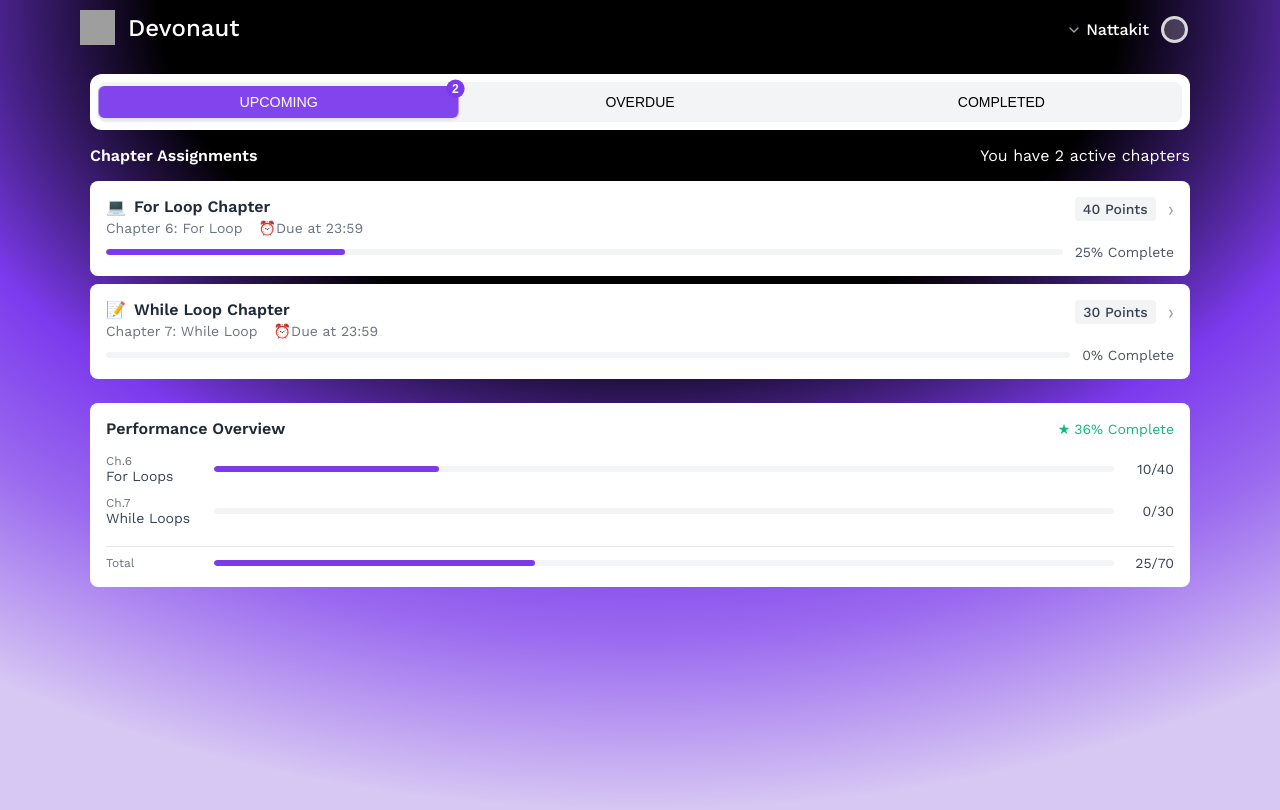
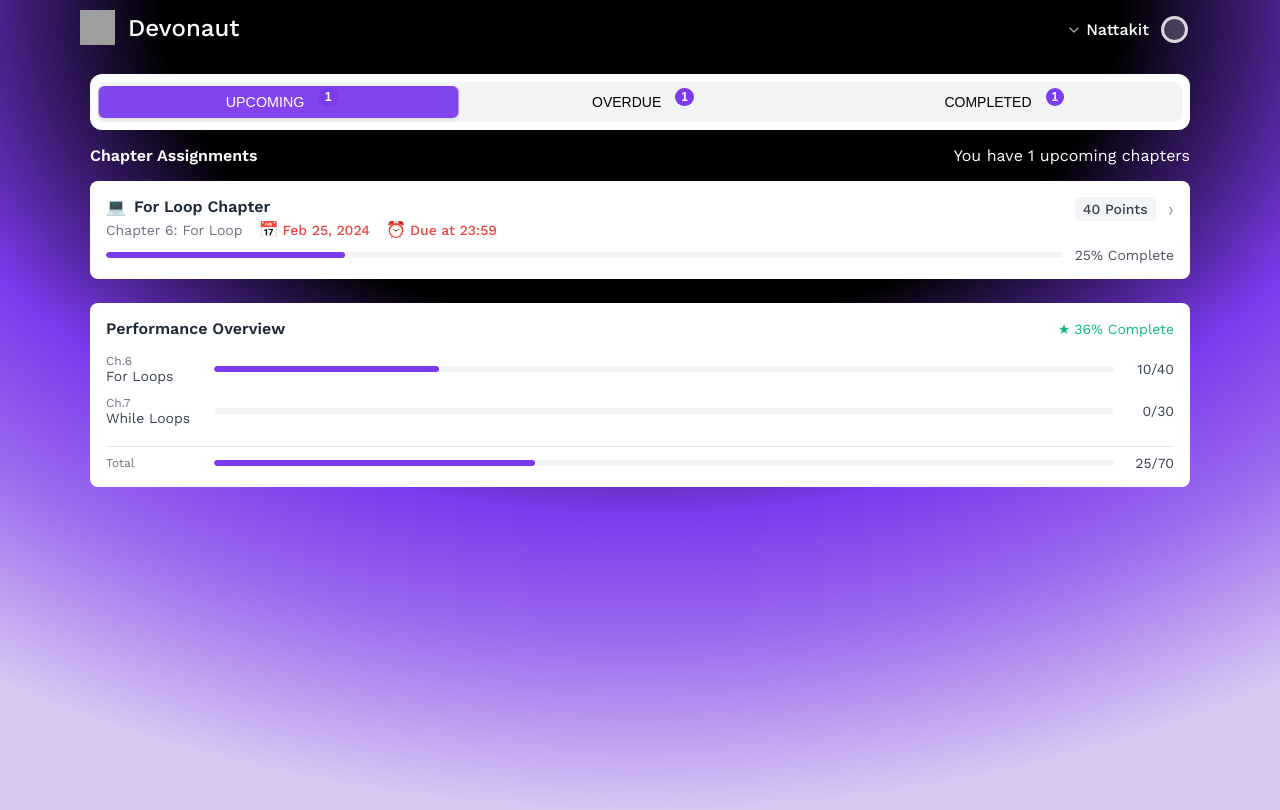
Before and after one commit to UTG-UnderTheGun/Devonaut, a Next.js app in the folder client/: page /dashboard in a window 1280 px wide. Built offline with nearby package versions, Linux system fonts and the light colour scheme; grey boxes are pictures that could not be loaded.

Commit message:
fix unfold button bug

```diff
--- a/client/src/app/dashboard/dashboard.css
+++ b/client/src/app/dashboard/dashboard.css
@@ -100,7 +100,7 @@ body {
 }
 
 .tab-count {
-    position: absolute;
+    position: relative;
     top: -6px;
     right: -6px;
     background: var(--primary);
@@ -109,8 +109,7 @@ body {
     padding: 0.125rem 0.375rem;
     border-radius: 999px;
     font-weight: 600;
-    transition: all 0.3s ease;
-    transform-origin: center center;
+    margin-left: 0.5rem;
 }
 
 /* Hover effect for the container */
@@ -198,6 +197,17 @@ body {
     color: var(--gray-500);
     font-size: 0.875rem;
     margin-bottom: 0.5rem;
+    flex-wrap: wrap;
+}
+
+.due-date, .due-time {
+    display: flex;
+    align-items: center;
+    gap: 0.25rem;
+}
+
+.calendar-icon, .time-icon {
+    font-size: 1rem;
 }
 
 .chapter-progress {
@@ -322,6 +332,35 @@ body {
     background: var(--primary);
 }
 
+/* Add these styles to your existing dashboard.css */
+
+.no-assignments {
+    text-align: center;
+    padding: 2rem;
+    background: white;
+    border-radius: 8px;
+    color: var(--gray-500);
+}
+
+/* Status-specific styles */
+.assignment-card-dashboard.normal .due-date,
+.assignment-card-dashboard.normal .due-time {
+    color: var(--gray-800);
+    font-weight: 500;
+}
+
+.assignment-card-dashboard.overdue .due-date,
+.assignment-card-dashboard.overdue .due-time {
+    color: var(--danger);
+    font-weight: 500;
+}
+
+.assignment-card-dashboard.urgent .due-date,
+.assignment-card-dashboard.urgent .due-time {
+    color: var(--warning);
+    font-weight: 500;
+}
+
 @media (max-width: 640px) {
     .dashboard {
         padding: 0.5rem;
@@ -335,7 +374,7 @@ body {
     .assignment-meta {
         flex-direction: column;
         align-items: flex-start;
-        gap: 0.25rem;
+        gap: 0.5rem;
     }
 
     .progress-info {
--- a/client/src/app/dashboard/page.js
+++ b/client/src/app/dashboard/page.js
@@ -8,18 +8,19 @@ export default function Dashboard() {
   const [indicatorStyle, setIndicatorStyle] = useState({});
   const tabsRef = useRef({});
 
-  // Sample chapter data structure
-  const chapters = [
+  // Organize chapters by status
+  const [chapters] = useState([
     {
       id: 1,
       title: 'For Loop Chapter',
       chapter: 'Chapter 6: For Loop',
       dueTime: '23:59',
-      dueDate: '2024-02-02',
+      dueDate: '2024-02-25',
       totalPoints: 40,
       currentProblem: 1,
       totalProblems: 4,
       progress: 25,
+      status: 'UPCOMING',
       link: '/coding',
       problems: [
         {
@@ -53,11 +54,12 @@ export default function Dashboard() {
       title: 'While Loop Chapter',
       chapter: 'Chapter 7: While Loop',
       dueTime: '23:59',
-      dueDate: '2024-02-03',
+      dueDate: '2024-01-30', // Past date for OVERDUE example
       totalPoints: 30,
       currentProblem: 1,
       totalProblems: 3,
       progress: 0,
+      status: 'OVERDUE',
       link: '/coding',
       problems: [
         {
@@ -79,8 +81,41 @@ export default function Dashboard() {
           completed: false
         }
       ]
+    },
+    {
+      id: 3,
+      title: 'Variables Chapter',
+      chapter: 'Chapter 1: Variables',
+      dueTime: '23:59',
+      dueDate: '2024-01-15',
+      totalPoints: 20,
+      currentProblem: 3,
+      totalProblems: 3,
+      progress: 100,
+      status: 'COMPLETED',
+      link: '/coding',
+      problems: [
+        {
+          type: 'explain',
+          title: 'Understanding Variables',
+          points: 10,
+          completed: true
+        },
+        {
+          type: 'coding',
+          title: 'Variable Declaration',
+          points: 10,
+          completed: true
+        },
+        {
+          type: 'fill',
+          title: 'Variable Usage',
+          points: 10,
+          completed: true
         }
-  ];
+      ]
+    }
+  ]);
 
   // Performance data
   const performance = {
@@ -121,10 +156,23 @@ export default function Dashboard() {
     setActiveTab(tab);
   };
 
+  const formatDate = (dateString) => {
+    const date = new Date(dateString);
+    return date.toLocaleDateString('en-US', {
+      month: 'short',
+      day: 'numeric',
+      year: 'numeric'
+    });
+  };
+
   const getTimeStatus = (dueDate, dueTime) => {
     const deadline = new Date(dueDate + ' ' + dueTime);
     const now = new Date();
     const diffHours = (deadline - now) / (1000 * 60 * 60);
+
+    if (deadline < now) {
+      return 'overdue';
+    }
     return diffHours <= 24 ? 'urgent' : 'normal';
   };
 
@@ -144,6 +192,25 @@ export default function Dashboard() {
     }
   };
 
+  // Filter chapters based on active tab
+  const filteredChapters = chapters.filter(chapter => {
+    switch (activeTab) {
+      case 'UPCOMING':
+        return chapter.status === 'UPCOMING';
+      case 'OVERDUE':
+        return chapter.status === 'OVERDUE';
+      case 'COMPLETED':
+        return chapter.status === 'COMPLETED';
+      default:
+        return true;
+    }
+  });
+
+  // Get count for each tab
+  const getTabCount = (status) => {
+    return chapters.filter(chapter => chapter.status === status).length;
+  };
+
   const completionPercentage = (performance.totalScore / performance.totalPossible) * 100;
 
   return (
@@ -160,7 +227,7 @@ export default function Dashboard() {
               onClick={() => handleTabClick(tab)}
             >
               {tab}
-              {tab === 'UPCOMING' && <span className="tab-count">{chapters.length}</span>}
+              <span className="tab-count">{getTabCount(tab)}</span>
             </button>
           ))}
         </div>
@@ -170,13 +237,16 @@ export default function Dashboard() {
         <section className="assignments">
           <div className="section-header">
             <h2>Chapter Assignments</h2>
-            {chapters.length > 0 && (
-              <span className="section-subtitle">You have {chapters.length} active chapters</span>
+            {filteredChapters.length > 0 && (
+              <span className="section-subtitle">
+                You have {filteredChapters.length} {activeTab.toLowerCase()} chapters
+              </span>
             )}
           </div>
 
           <div className="assignment-list">
-            {chapters.map((chapter) => (
+            {filteredChapters.length > 0 ? (
+              filteredChapters.map((chapter) => (
                 <Link href={chapter.link} key={chapter.id} className="assignment-link">
                   <div className={`assignment-card-dashboard ${getTimeStatus(chapter.dueDate, chapter.dueTime)}`}>
                     <div className="assignment-header">
@@ -187,6 +257,10 @@ export default function Dashboard() {
                         </div>
                         <div className="assignment-meta">
                           <span className="assignment-chapter">{chapter.chapter}</span>
+                          <span className="due-date">
+                            <span className="calendar-icon">📅</span>
+                            {formatDate(chapter.dueDate)}
+                          </span>
                           <span className="due-time">
                             <span className="time-icon">⏰</span>
                             Due at {chapter.dueTime}
@@ -211,7 +285,12 @@ export default function Dashboard() {
                     </div>
                   </div>
                 </Link>
-            ))}
+              ))
+            ) : (
+              <div className="no-assignments">
+                <p>No {activeTab.toLowerCase()} assignments</p>
+              </div>
+            )}
           </div>
         </section>
 
--- a/client/src/components/header.js
+++ b/client/src/components/header.js
@@ -95,11 +95,21 @@ const Header = () => {
     }
   };
 
+  // Add function to handle logo click
+  const handleLogoClick = (e) => {
+    e.preventDefault()
+    if (shouldShowProfile) {  // If user is signed in
+      router.push('/dashboard')
+    } else {
+      router.push('/')
+    }
+  }
+
   return (
     <header className="header">
       <div className="header-container">
         <div className="header-left">
-          <Link href="/" className="logo">
+          <Link href="#" onClick={handleLogoClick} className="logo">
             <Image
               className="logo-img"
               src="https://res.cloudinary.com/dstl8qazf/image/upload/v1738323587/poker-chip_1_1_rxwagd.png"
```
Also changed, not shown: client/src/app/coding/coding.css (+19 -1 lines), client/src/app/coding/page.js (+20 -1 lines). Lines whose indentation alone changed are shown as unchanged.
